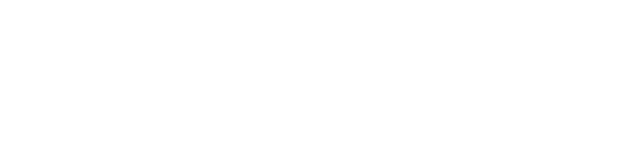
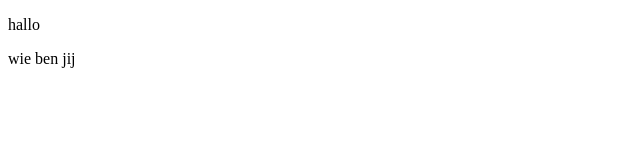
Before and after one commit to nienkek2101/git-workshop-test, a plain HTML site: page index.html in a window 1280 px wide. Shown: the whole page, without its empty margins (0-640 px from the left). Drawn offline with Linux system fonts and the light colour scheme.

Commit message:
tekst toegevoegd

```diff
--- a/index.html
+++ b/index.html
@@ -5,6 +5,7 @@
     <title>Title</title>
 </head>
 <body>
-
+    <p>hallo</p>
+    <p>wie ben jij</p>
 </body>
 </html>
```
